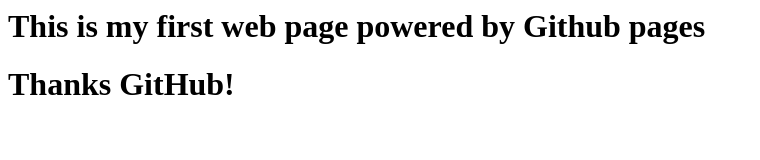
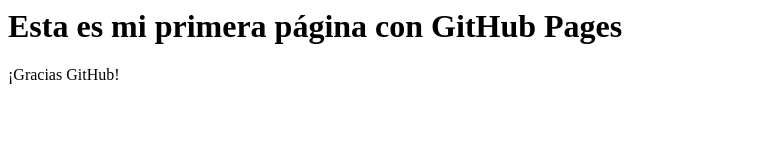
Before and after one commit to NorissaMIT/MyFirstRepo, a plain HTML site: page index.html in a window 1280 px wide. Shown: the whole page, without its empty margins (0-760 px from the left). Drawn offline with Linux system fonts and the light colour scheme.

Commit message:
Update index.html

```diff
--- a/index.html
+++ b/index.html
@@ -1,6 +1,4 @@
 <html>
-<h1> This is my first web page powered by Github pages <h1>
-
-Thanks GitHub!
-
+<h1> Esta es mi primera página con GitHub Pages </h1>
+<p>¡Gracias GitHub!</p>
 </html>
```
